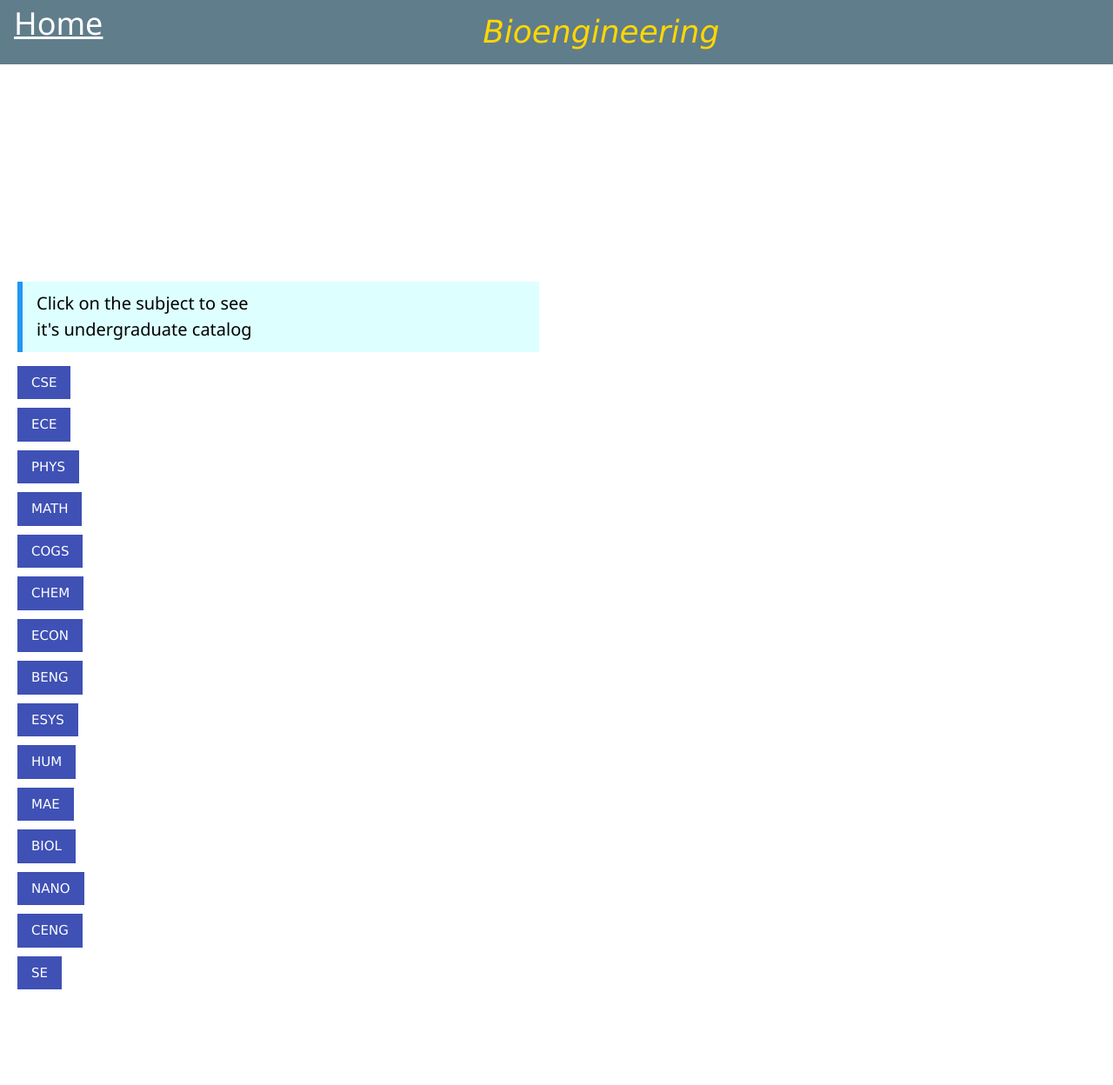
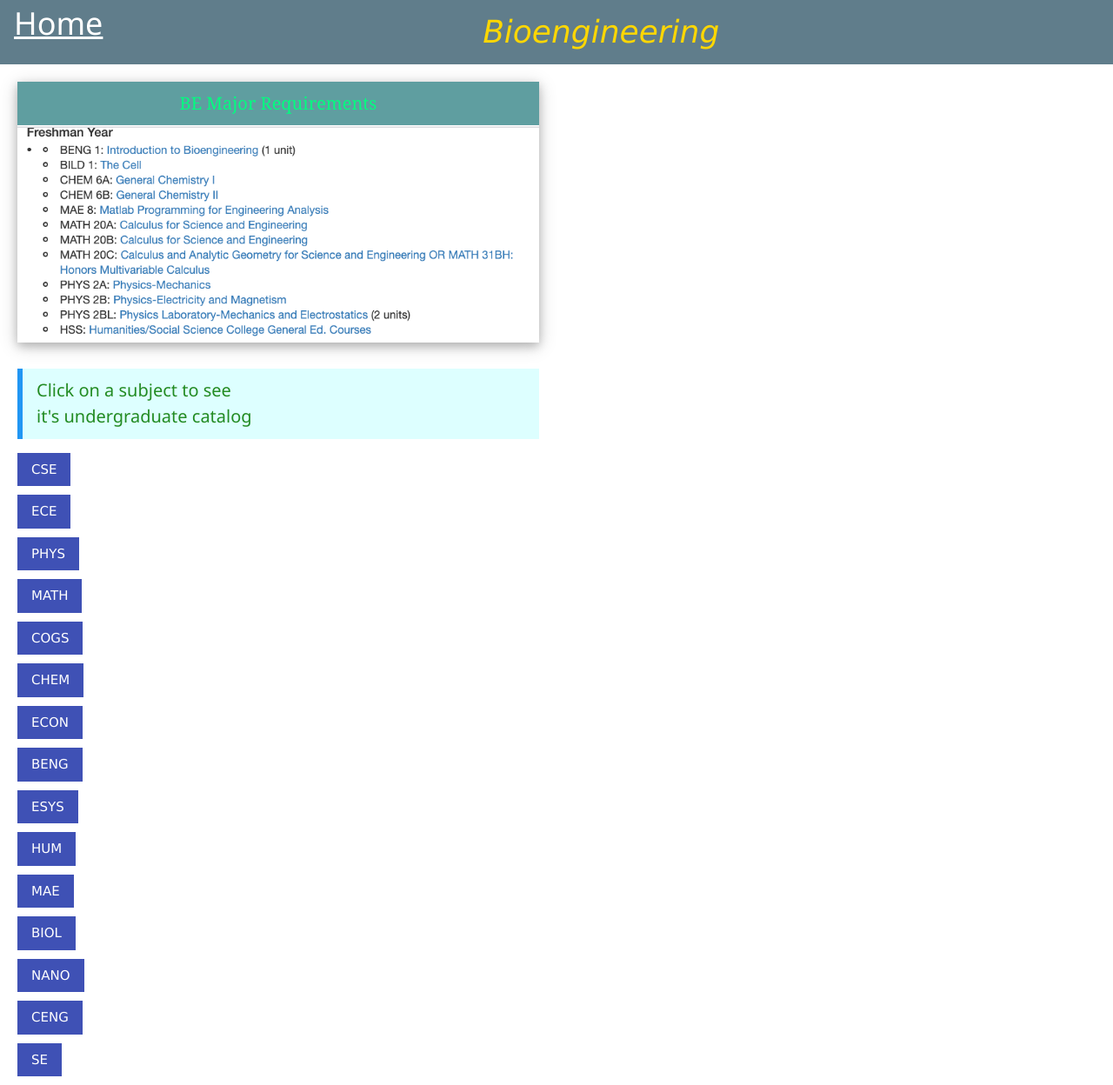
Before and after one commit to aksharans/UCSD_course_planner, a Flask app: page /Bioengineering in a window 1280 px wide. Shown: the whole page at 87% size. Before the commit the page ends 1138 px from the top, so only its background shows below. Run offline with Flask 2, Linux system fonts and the light colour scheme.

Commit message:
major requirements for all majors and added more majors

```diff
--- a/app.py
+++ b/app.py
@@ -7,7 +7,8 @@
 def index():
     majors_list = ["Computer Engineering", "Computer Science", "Electrical Engineering",
     "Bioengineering", "Mechanical Engineering", "Aerospace Engineering", "Chemical Engineering",
-    "Nano Engineering", "Structural Engineering"]
+    "Nano Engineering", "Structural Engineering", "Environmental Engineering", "Engineering Physics",
+    "EE & Society"]
     return render_template('index.html', majors=majors_list)
 
 @app.route('/<major>')
@@ -21,7 +22,15 @@
         c = course
         csv_name = f"./data/{c}_courses.csv"
         data[course] = pd.read_csv(csv_name).to_html()
-    return render_template('page.html', major=major, courses=course_list, data=data)
+
+    major_code_dict = {"Computer Engineering": "CE", "Computer Science": "CS",
+    "Electrical Engineering": "EE", "Bioengineering": "BE", "Mechanical Engineering": "ME",
+    "Aerospace Engineering": "AE", "Chemical Engineering": "CHE", "Nano Engineering": "NE",
+    "Structural Engineering": "SE", "Environmental Engineering": "EVE", "Engineering Physics": "EP",
+    "EE & Society" : "EES"}
+    major_code = major_code_dict.get(major)
+
+    return render_template('page.html', major=major, courses=course_list, data=data, mcode=major_code)
 
 if __name__ == "__main__":
     app.run(debug=True)
--- a/static/css/style.css
+++ b/static/css/style.css
@@ -33,7 +33,7 @@
 
 /* for page.html */
 .t {
-    margin-top: 250px;
+    margin-top: 30px;
 }
 
 .table {
@@ -61,3 +61,28 @@
     margin-left: 20px;
     width: 600px
 }
+
+.panel h4{
+    color: forestgreen;
+}
+
+.i {
+    background-color: cadetblue;
+    margin-left: 20px;
+    margin-top: 20px;
+    height: 300px;
+    width: 600px;
+    position: relative;
+    overflow: auto;
+}
+
+.i h4{
+    text-align: center;
+    font-family: Georgia, 'Times New Roman', Times, serif;
+    color: springgreen;
+}
+
+.i img{
+    position: relative;
+    width: 100%;
+}
--- a/templates/page.html
+++ b/templates/page.html
@@ -24,10 +24,16 @@
 {% block body %}
 
 
+<div class="i w3-card-4">
+    <h4>{{ mcode }} Major Requirements</h4>
+    <img src="../static/images/{{mcode}}.png">
+</div>
+
+
 <div class="t">
 
     <div class="panel w3-panel w3-leftbar w3-pale-blue w3-border-blue">
-        <h4>Click on the subject to see <br>it's undergraduate catalog</h4>
+        <h4>Click on a subject to see <br>it's undergraduate catalog</h4>
     </div>
 {% for course in courses %}
     <div class="button">
```
Also changed, not shown: static/images/AE.png (added), static/images/BE.png (added), static/images/CE.png (added), static/images/CHE.png (added), static/images/CS.png (added), static/images/EE.png (added), static/images/EES.png (added), static/images/EP.png (added), static/images/EVE.png (added), static/images/NE.png (added).
